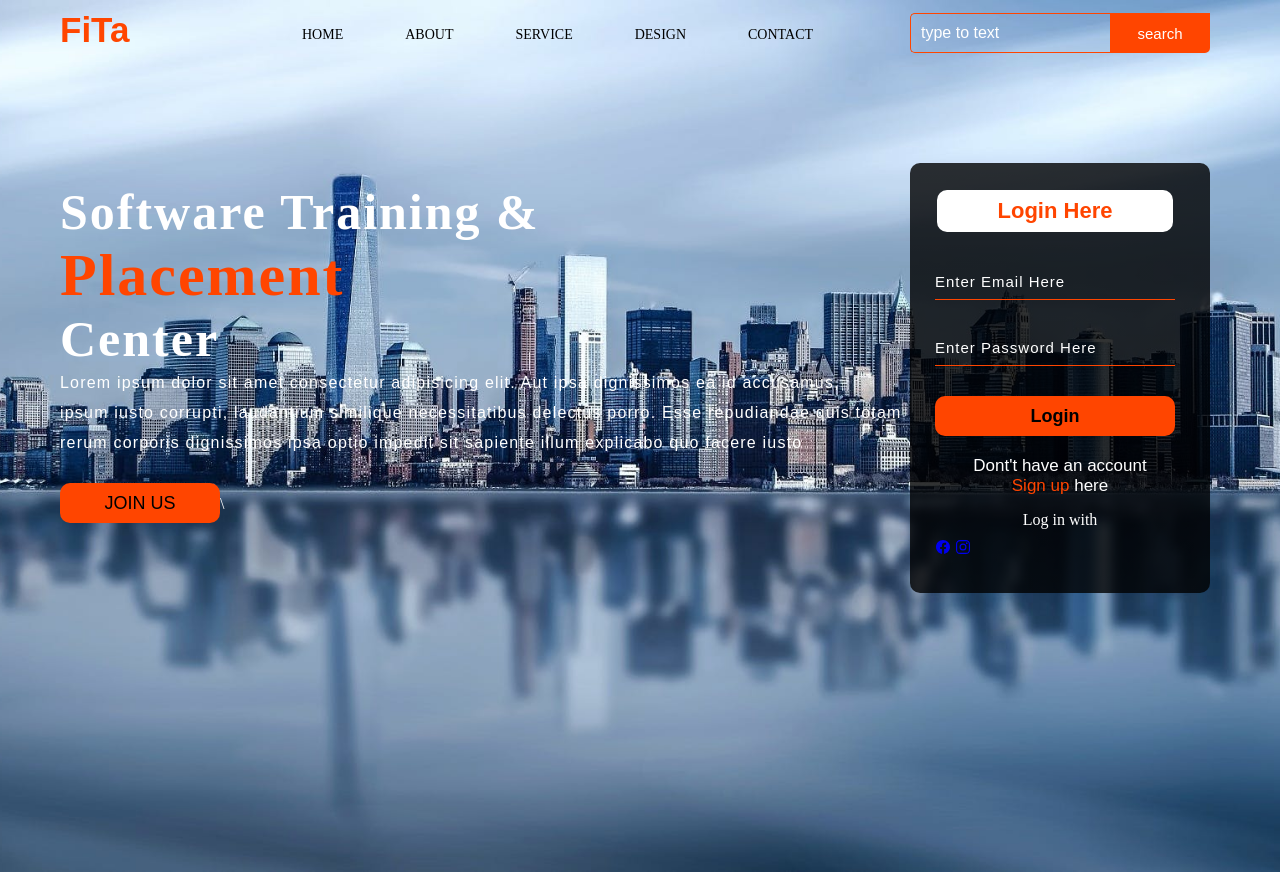
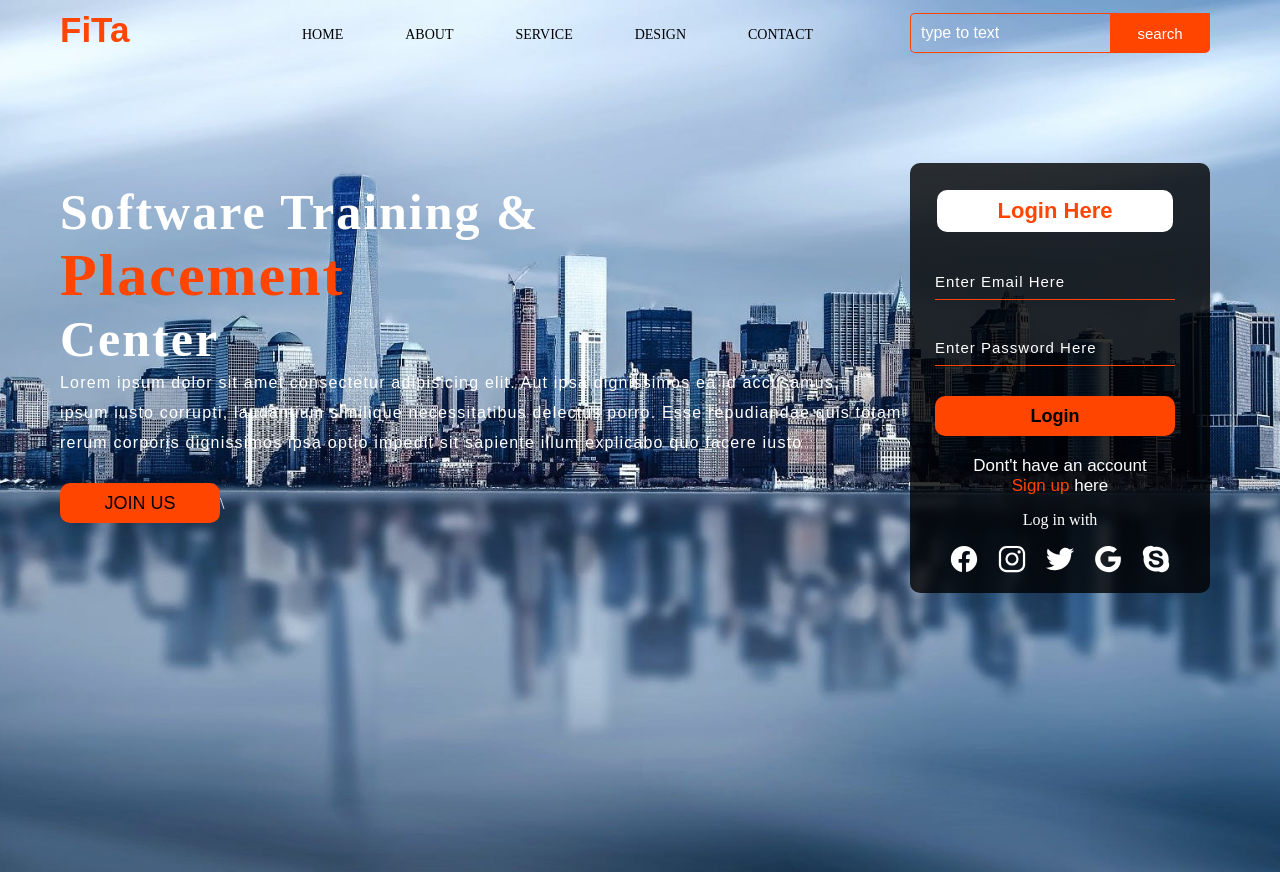
Before and after one commit to Mahendiran7/HTML-CSS-project, a plain HTML site: page index.html in a window 1280 px wide. Drawn offline with nearby package versions, Linux system fonts and the light colour scheme.

Commit message:
Add files via upload

```diff
--- a/index.html
+++ b/index.html
@@ -47,9 +47,12 @@
                     <a href="#">Sign up</a> here</p>
                     <p class="liw">Log in with</p>
 
-                    <div class="icon">
+                    <div class="icons">
                         <a href="#"><ion-icon name="logo-facebook"></ion-icon></a>
                         <a href="#"><ion-icon name="logo-instagram"></ion-icon></a>
+                        <a href="#"><ion-icon name="logo-twitter"></ion-icon></a>
+                        <a href="#"><ion-icon name="logo-google"></ion-icon></a>
+                        <a href="#"><ion-icon name="logo-skype"></ion-icon></a>
 
                     </div>
 
```
